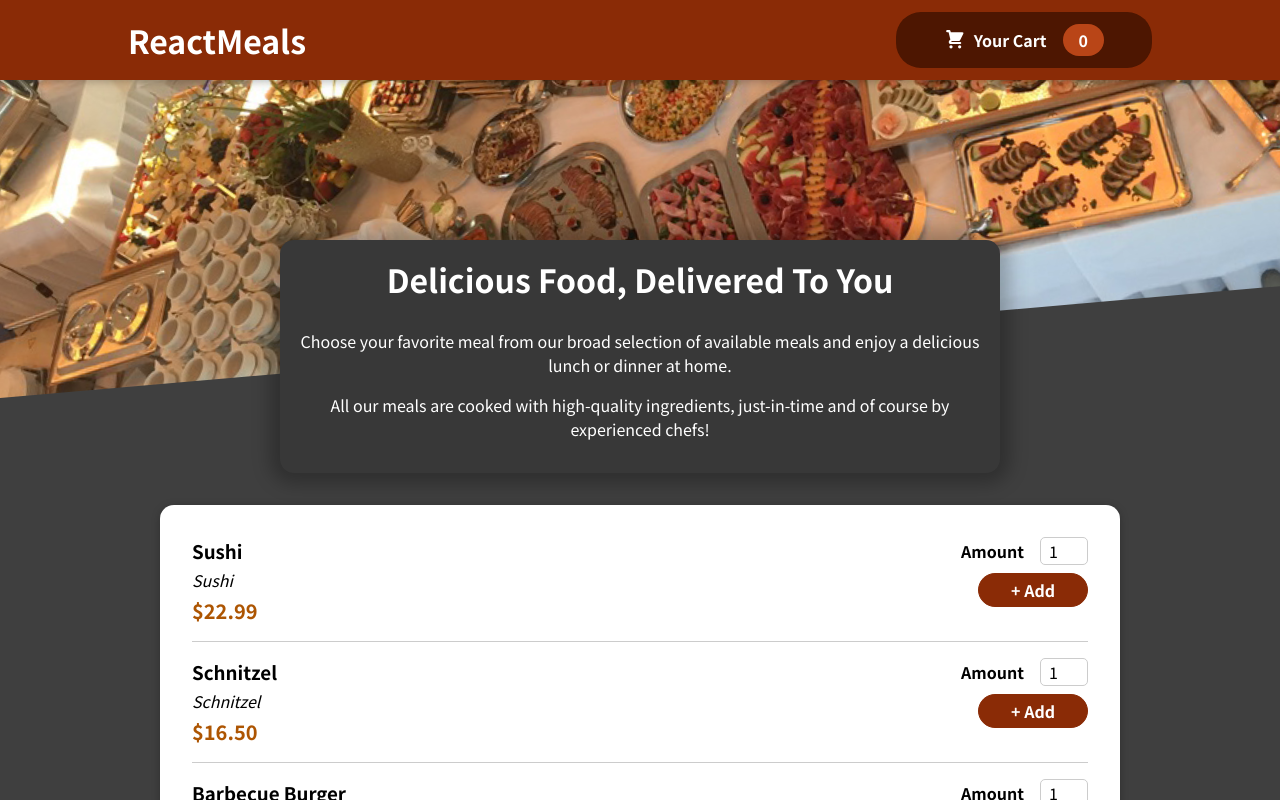
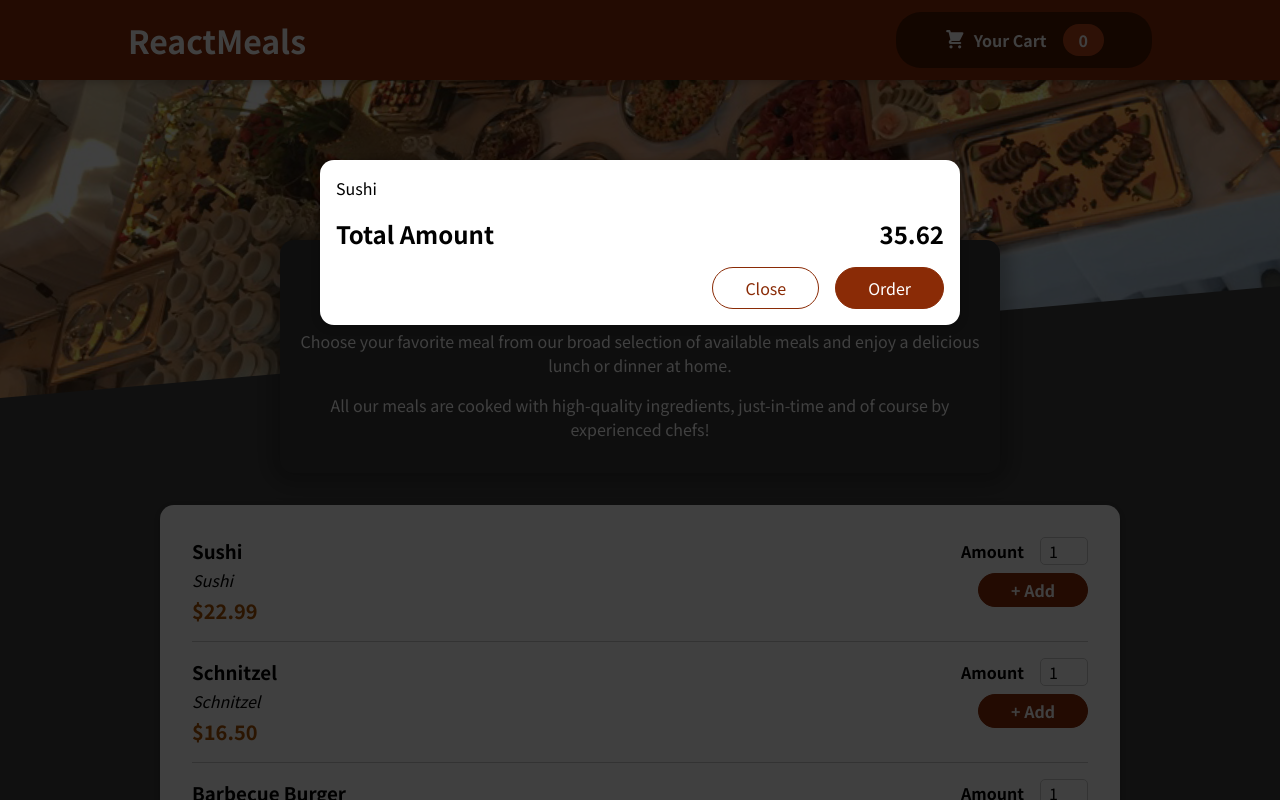
Before and after one commit to mauricio-hartmann/react-order-food, a React (Create React App) app: page / in a window 1280 px wide. Shown: the top 800 px of the page. Built offline with nearby package versions, Linux system fonts and the light colour scheme.

Commit message:
Modal do carrinho
- Criado componente genérico de modal.
- Adicionada div no index.html para renderizar modal com portal.
- Criado carrinho exibido na modal (dados hard-coded).

```diff
--- a/public/index.html
+++ b/public/index.html
@@ -10,34 +10,12 @@
       content="Web site created using create-react-app"
     />
     <link rel="apple-touch-icon" href="%PUBLIC_URL%/logo192.png" />
-    <!--
-      manifest.json provides metadata used when your web app is installed on a
-      user's mobile device or desktop. See https://developers.google.com/web/fundamentals/web-app-manifest/
-    -->
     <link rel="manifest" href="%PUBLIC_URL%/manifest.json" />
-    <!--
-      Notice the use of %PUBLIC_URL% in the tags above.
-      It will be replaced with the URL of the `public` folder during the build.
-      Only files inside the `public` folder can be referenced from the HTML.
-
-      Unlike "/favicon.ico" or "favicon.ico", "%PUBLIC_URL%/favicon.ico" will
-      work correctly both with client-side routing and a non-root public URL.
-      Learn how to configure a non-root public URL by running `npm run build`.
-    -->
     <title>React App</title>
   </head>
   <body>
     <noscript>You need to enable JavaScript to run this app.</noscript>
+    <div id="overlays"></div>
     <div id="root"></div>
-    <!--
-      This HTML file is a template.
-      If you open it directly in the browser, you will see an empty page.
-
-      You can add webfonts, meta tags, or analytics to this file.
-      The build step will place the bundled scripts into the <body> tag.
-
-      To begin the development, run `npm start` or `yarn start`.
-      To create a production bundle, use `npm run build` or `yarn build`.
-    -->
   </body>
 </html>
--- a/src/App.js
+++ b/src/App.js
@@ -1,4 +1,5 @@
 import { Fragment } from "react";
+import Cart from "./components/Cart/Cart";
 
 import Header from "./components/Layout/Header";
 import Meals from "./components/Meals/Meals";
@@ -6,6 +7,7 @@
 const App = () => {
   return (
     <Fragment>
+      <Cart />
       <Header></Header>
       <main>
         <Meals />
--- /dev/null
+++ b/src/components/Cart/Cart.js
@@ -0,0 +1,26 @@
+import Modal from "../UI/Modal";
+import classes from "./Cart.module.css";
+
+const Cart = (props) => {
+  const cartItems = [{ id: "c1", name: "Sushi", amount: 2, price: 12.99 }].map(
+    (item) => {
+      return <li>{item.name}</li>;
+    }
+  );
+
+  return (
+    <Modal>
+      <ul className={classes["cart-items"]}>{cartItems}</ul>
+      <div className={classes.total}>
+        <span>Total Amount</span>
+        <span>35.62</span>
+      </div>
+      <div className={classes.actions}>
+        <button className={classes["button--alt"]}>Close</button>
+        <button className={classes.button}>Order</button>
+      </div>
+    </Modal>
+  );
+};
+
+export default Cart;
--- /dev/null
+++ b/src/components/Cart/Cart.module.css
@@ -0,0 +1,46 @@
+.cart-items {
+  list-style: none;
+  margin: 0;
+  padding: 0;
+  max-height: 20rem;
+  overflow: auto;
+}
+
+.total {
+  display: flex;
+  justify-content: space-between;
+  align-items: center;
+  font-weight: bold;
+  font-size: 1.5rem;
+  margin: 1rem 0;
+}
+
+.actions {
+  text-align: right;
+}
+
+.actions button {
+  font: inherit;
+  cursor: pointer;
+  background-color: transparent;
+  border: 1px solid #8a2b06;
+  padding: 0.5rem 2rem;
+  border-radius: 25px;
+  margin-left: 1rem;
+}
+
+.actions button:hover,
+.actions button:active {
+  background-color: #5a1a01;
+  border-color: #5a1a01;
+  color: white;
+}
+
+.actions .button--alt {
+  color: #8a2b06;
+}
+
+.actions .button {
+  background-color: #8a2b06;
+  color: white;
+}
--- /dev/null
+++ b/src/components/UI/Modal.js
@@ -0,0 +1,31 @@
+import { Fragment } from "react";
+import { createPortal } from "react-dom";
+import classes from "./Modal.module.css";
+
+const Backdrop = (props) => {
+  return <div className={classes.backdrop} />;
+};
+
+const ModalOverlay = (props) => {
+  return (
+    <div className={classes.modal}>
+      <div className={classes.content}>{props.children}</div>
+    </div>
+  );
+};
+
+const portalElement = document.getElementById("overlays");
+
+const Modal = (props) => {
+  return (
+    <Fragment>
+      {createPortal(<Backdrop />, portalElement)}
+      {createPortal(
+        <ModalOverlay>{props.children}</ModalOverlay>,
+        portalElement
+      )}
+    </Fragment>
+  );
+};
+
+export default Modal;
--- /dev/null
+++ b/src/components/UI/Modal.module.css
@@ -0,0 +1,40 @@
+.backdrop {
+  position: fixed;
+  top: 0;
+  left: 0;
+  width: 100%;
+  height: 100vh;
+  z-index: 20;
+  background-color: rgba(0, 0, 0, 0.75);
+}
+
+.modal {
+  position: fixed;
+  top: 20vh;
+  left: 5%;
+  width: 90%;
+  background-color: white;
+  padding: 1rem;
+  border-radius: 14px;
+  box-shadow: 0 2px 8px rgba(0, 0, 0, 0.25);
+  z-index: 30;
+  animation: slide-down 300ms ease-out forwards;
+}
+
+@media (min-width: 768px) {
+  .modal {
+    width: 40rem;
+    left: calc(50% - 20rem);
+  }
+}
+
+@keyframes slide-down {
+  from {
+    opacity: 0;
+    transform: translateY(-3rem);
+  }
+  to {
+    opacity: 1;
+    transform: translateY(0);
+  }
+}
```
